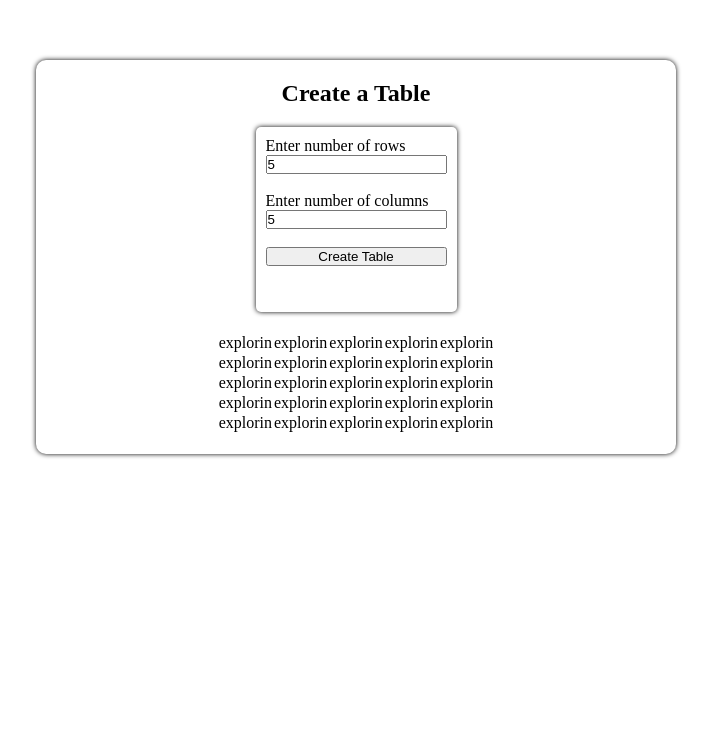
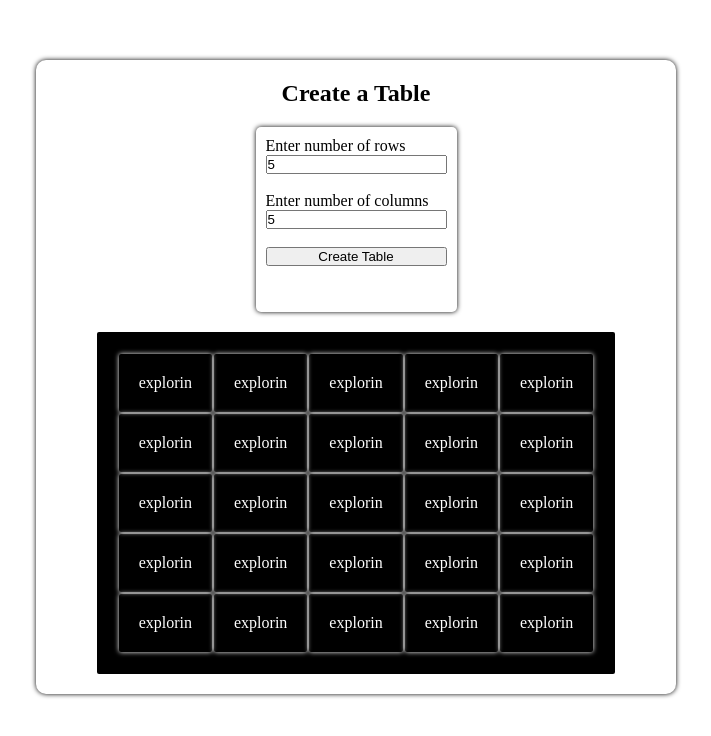
Before and after one commit to Deeprajmahle/table_with_js, a plain HTML site: page index.html in a window 1280 px wide. Both pictures are taken after typing "5", "5" into the empty fields and a click on the button "Create Table". Shown: the whole page, without its empty margins (284-995 px from the left). Drawn offline with Linux system fonts and the light colour scheme.

Commit message:
Update style1.css

```diff
--- a/style1.css
+++ b/style1.css
@@ -33,7 +33,7 @@ form{
 
 
 }
-#explorintable,#explorintable td {
+.explorintable, .explorintable td {
     box-shadow: 0px 0px 5px white;
     /* box-shadow: 0px 0px 5px ; */
     padding: 20px;
@@ -41,6 +41,7 @@ form{
     border-radius: 2px;
 
 }
-#explorintable{
+.explorintable{
     background-color: black;
+    /* color: white; */
 }
```
